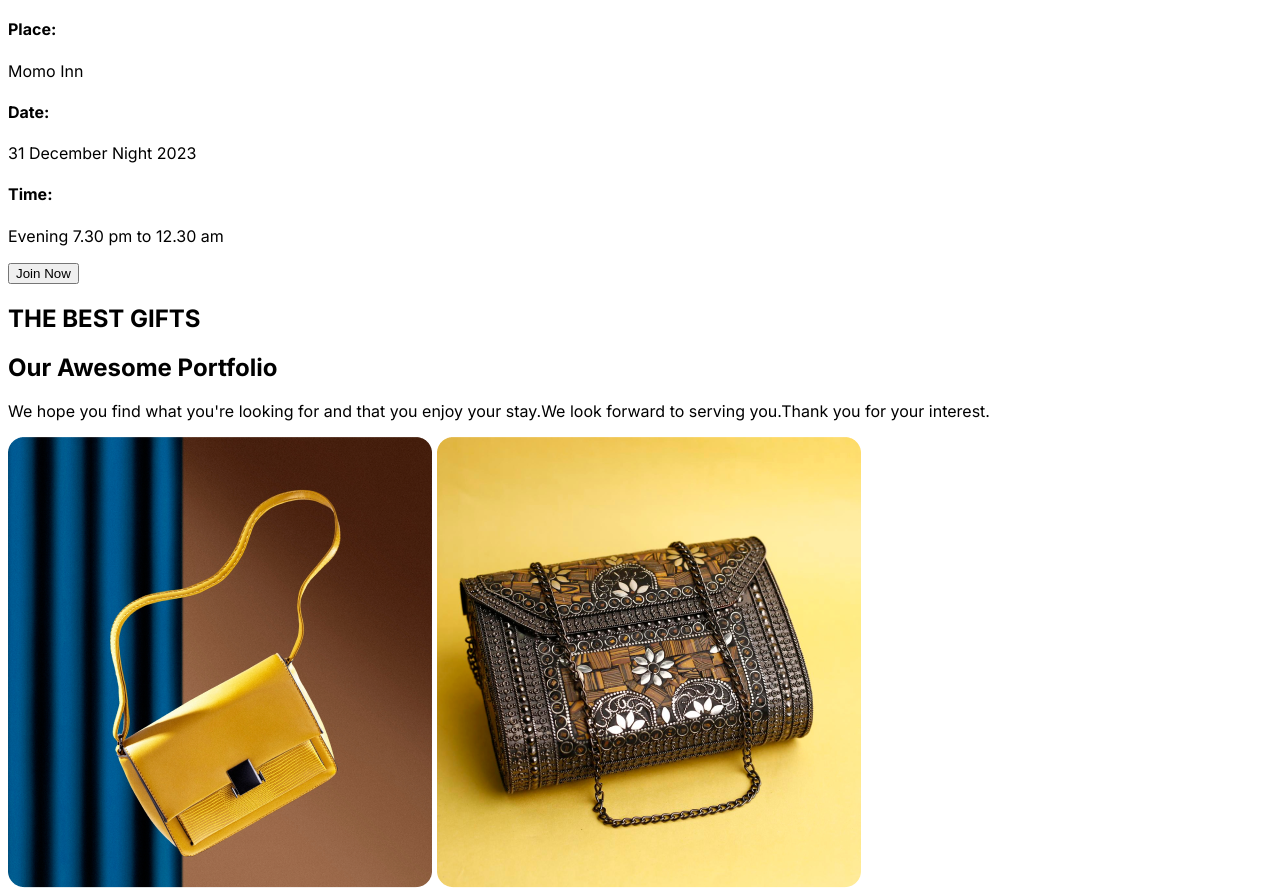
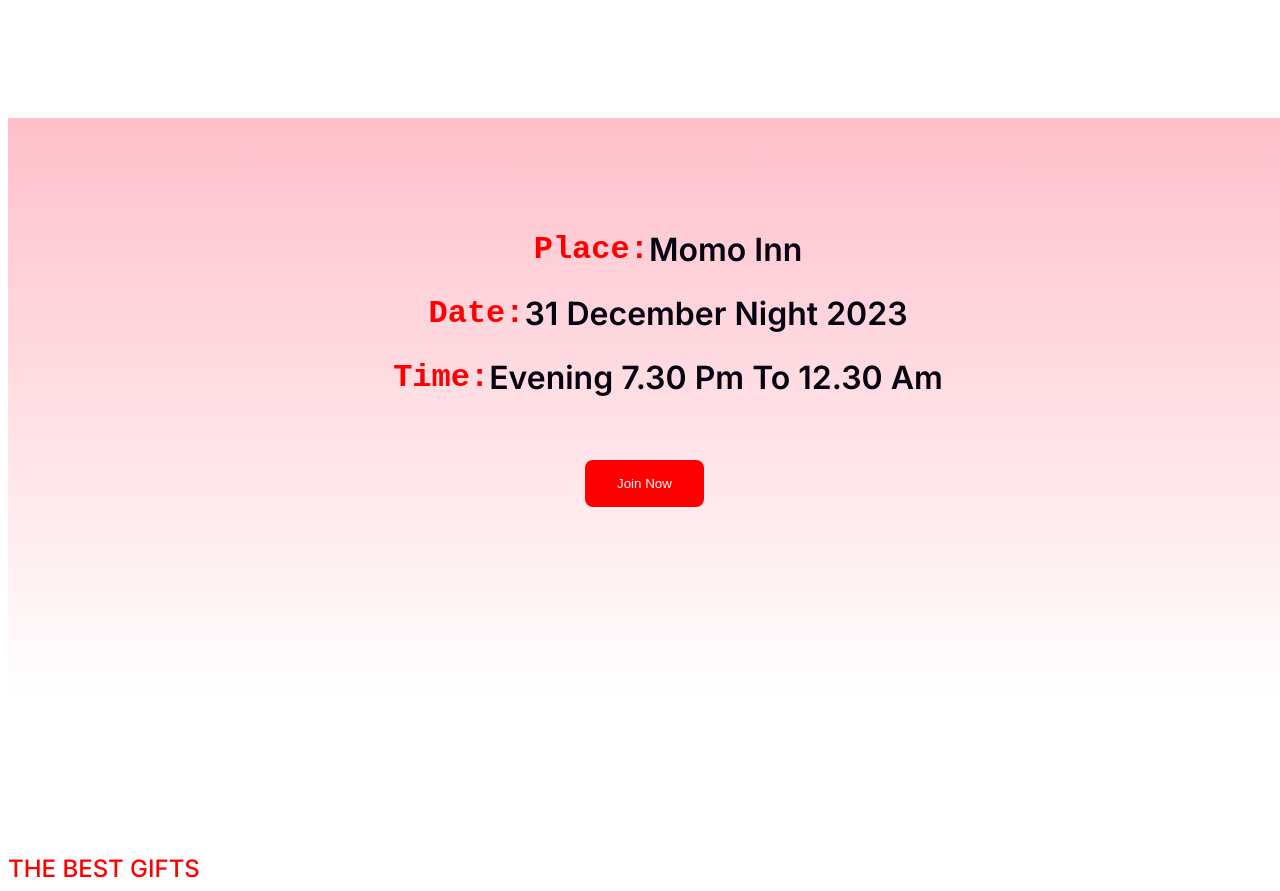
Before and after one commit to Nafiul2024/new-year-project1, a plain HTML site: page index.html in a window 1280 px wide. Shown: the part 2351-3242 px from the top of the page. Drawn offline with Linux system fonts and the light colour scheme.

Commit message:
added two thirds of css

```diff
--- a/index.html
+++ b/index.html
@@ -49,15 +49,15 @@
 
       <div>
         <div class="info">
-          <h4 class="info-title">Place:</h4>
+          <pre class="info-title">Place:</pre>
           <p class="info-description">Momo Inn</p>
         </div>
         <div class="info">
-          <h4 class="info-title">Date:</h4>
+          <pre class="info-title">Date:</pre>
           <p class="info-description">31 December Night 2023</p>
         </div>
         <div class="info">
-          <h4 class="info-title">Time:</h4>
+          <pre class="info-title">Time:</pre>
           <p class="info-description">Evening 7.30 pm to 12.30 am</p>
         </div>
       </div>
@@ -65,17 +65,17 @@
 
     </section>
 
-    <section class="Portfolio">
+    <section class="portfolio">
       <h1>THE BEST GIFTS</h1>
       <h2>Our Awesome Portfolio</h2>
       <p>We hope you find what you're looking for and that you enjoy your stay.We look forward to serving you.Thank you for your interest.</p>
-      <div class="products-lin1">
+      <div class="products-line1">
         <img src="resources/Rectangle 3.png" alt="">
         <img src="resources/Rectangle 4.png" alt="">
         <img src="resources/Rectangle 5.png" alt="">
       </div>
 
-      <div class="products-lin1">
+      <div class="products-line2">
         <img src="resources/Rectangle 6.png" alt="">
         <img src="resources/Rectangle 7.png" alt="">
         <img src="resources/Rectangle 8.png" alt="">
--- a/style/style.css
+++ b/style/style.css
@@ -97,3 +97,62 @@ font-weight: 700;
 line-height: normal;
 text-transform: uppercase;
 }
+.party-info-container{
+  width: 1320px;
+  height: 482px;
+  margin-top: 120px;
+  background-image: linear-gradient(pink, white);
+  padding-top: 100px;
+}
+.info{
+color: #070211;
+font-family: Inter;
+font-size: 32px;
+font-weight: 600;
+text-transform: capitalize;
+display: flex;
+align-items: center;
+justify-content: center;
+line-height: 0px;
+
+}
+.info-title{
+  color: #F00;
+}
+.button{
+color: white;
+border: none;
+border-radius: 8px;
+background: #F00;
+padding: 16px 32px;
+justify-content: center;
+gap: 10px;
+margin: 50px 577px 110px 577px;
+}
+.portfolio{
+  margin-top: 154px;
+}
+.portfolio h1{
+color: #F00;
+font-family: Inter;
+font-size: 24px;
+font-weight: 500;
+}
+.portfolio h2{
+color: #070211;
+font-family: Merriweather;
+font-size: 48px;
+font-weight: 900;
+text-transform: capitalize;
+margin-top: 0px;
+margin-bottom: 0px;
+}
+.portfolio p {
+color: rgba(7, 2, 17, 0.60);
+font-family: Inter;
+font-size: 20px;
+font-style: normal;
+font-weight: 400;
+line-height: 32px;
+margin-top: 15px;
+}
```
